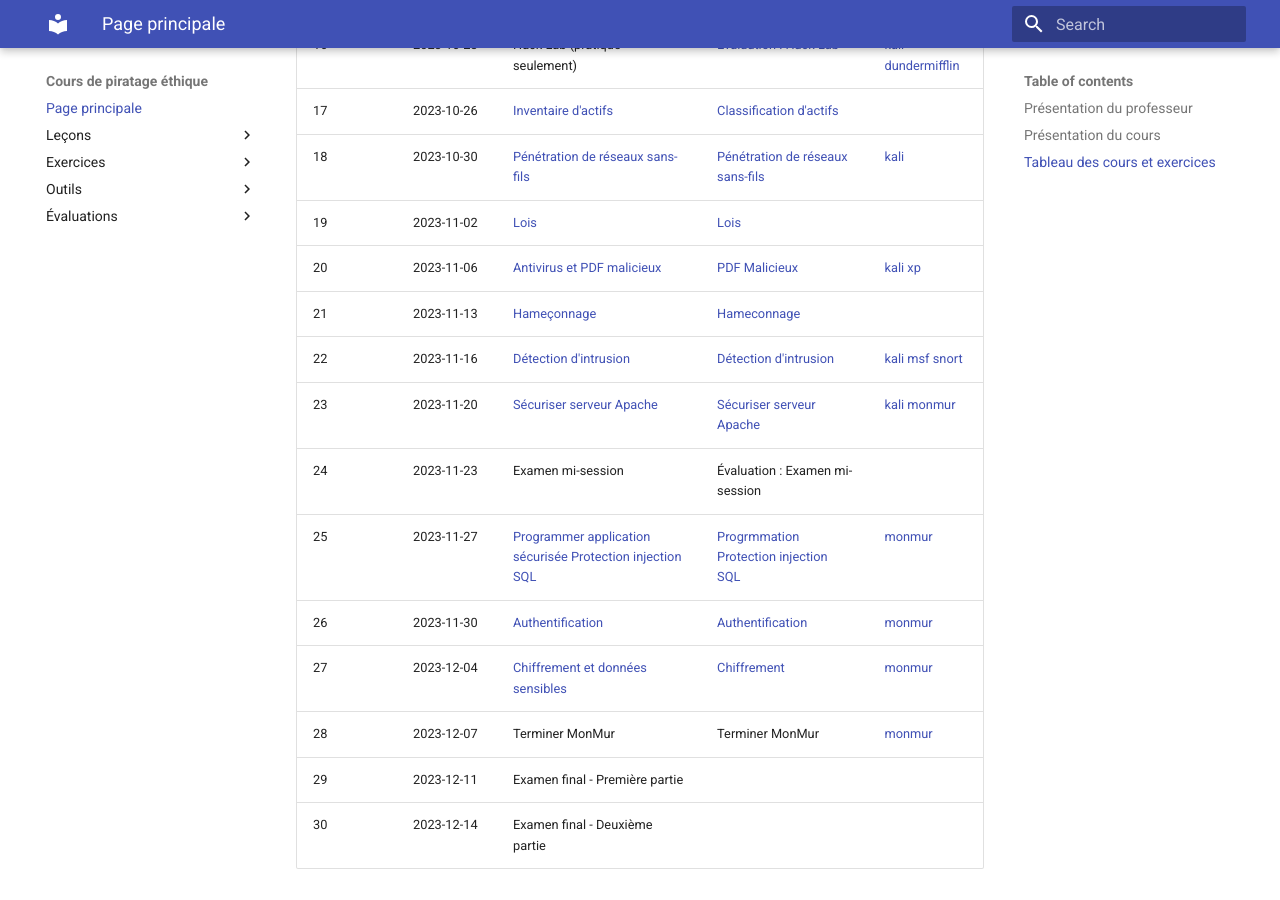
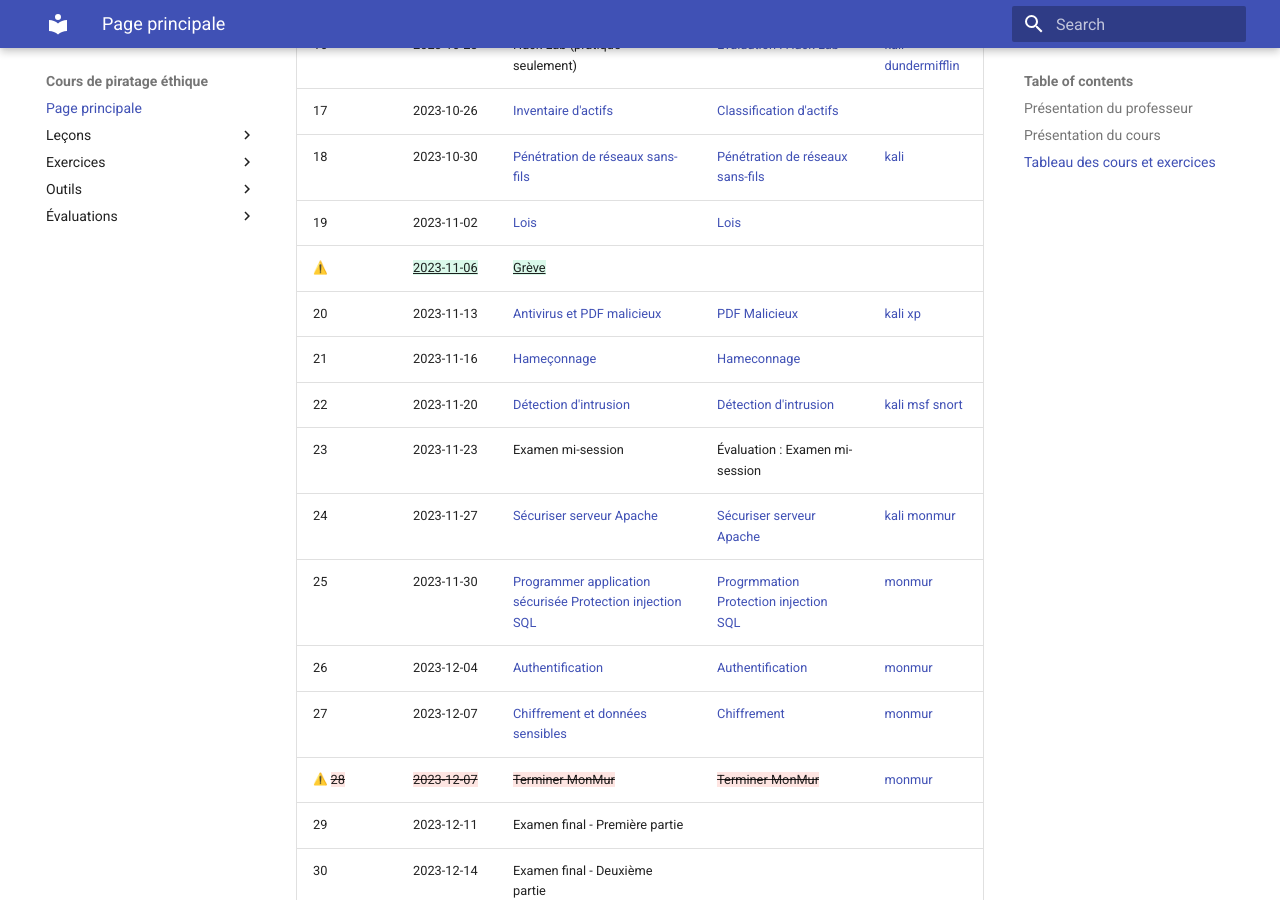
Before and after one commit to cegepvictoetienne/piratage, an MkDocs documentation site: the page built from wiki/index.md, in a window 1280 px wide and 900 px high, scrolled down 1634 px. Built offline with MkDocs 1.6.1 and Material for MkDocs 9.7.7, drawn with Linux system fonts in a browser that asks for light colours; emoji names are drawn with the system emoji font.

Commit message:
changements - grève

```diff
--- a/mkdocs.yml
+++ b/mkdocs.yml
@@ -86,7 +86,11 @@ nav:
 
 markdown_extensions:
   - admonition
-
+  - pymdownx.critic
+  - attr_list
+  - pymdownx.emoji:
+      emoji_index: !!python/name:materialx.emoji.twemoji
+      emoji_generator: !!python/name:materialx.emoji.to_svg
 docs_dir: 'wiki'
 site_dir: 'www'
 use_directory_urls: True
--- a/wiki/index.md
+++ b/wiki/index.md
@@ -51,14 +51,15 @@ Ce cours consiste à faire un tableau des différents sujets relatifs à la cybe
 | 17    | 2023-10-26 | [Inventaire d'actifs](lecons/11_Inventaire_Actifs.md)                                                                                               | [Classification d'actifs](exercices/10_classification_actifs.md)                                                                    |
 | 18    | 2023-10-30 | [Pénétration de réseaux sans-fils](lecons/13_Penetration_reseau_sans_fils.md)                                                                       | [Pénétration de réseaux sans-fils](exercices/13_Penetration_reseau_sans_fils.md)                                                    | [kali][]                   |
 | 19    | 2023-11-02 | [Lois](lecons/18_Lois.md)                                                                                                                           | [Lois](exercices/18_Lois.md)                                                                                                        |
-| 20    | 2023-11-06 | [Antivirus et PDF malicieux](lecons/09_Antivirus_et_PDF_malicieux.md)                                                                               | [PDF Malicieux](exercices/09_PDF_Malicieux.md)                                                                                      | [kali][] [xp][]            |
-| 21    | 2023-11-13 | [Hameçonnage](lecons/10_Hameconnage.md)                                                                                                             | [Hameconnage](exercices/10_Hameconnage.md)                                                                                          |
-| 22    | 2023-11-16 | [Détection d'intrusion](lecons/17_Detection_intrusion.md)                                                                                           | [Détection d'intrusion](exercices/17_Detection_intrusion.md)                                                                        | [kali][] [msf][] [snort][] |
-| 23    | 2023-11-20 | [Sécuriser serveur Apache](lecons/21_Securiser_Apache.md)                                                                                           | [Sécuriser serveur Apache](exercices/21_Securiser_Apache.md)                                                                        | [kali][] [monmur][]        |
-| 24    | 2023-11-23 | Examen mi-session                                                                                                                                   | Évaluation : Examen mi-session                                                                                                      |
-| 25    | 2023-11-27 | [Programmer application sécurisée](lecons/22_Programmer_application_securisee.md) [Protection injection SQL](lecons/23_Protection_Injection_SQL.md) | [Progrmmation](exercices/22_Programmer_application_securisee.md) [Protection injection SQL](exercices/23_Proteger_injection_SQL.md) | [monmur][]                 |
-| 26    | 2023-11-30 | [Authentification](lecons/25_Authentification.md)                                                                                                   | [Authentification](exercices/25_Authentification.md)                                                                                | [monmur][]                 |
-| 27    | 2023-12-04 | [Chiffrement et données sensibles](lecons/24_Chiffrement_et_donnees_sensibles.md)                                                                   | [Chiffrement](exercices/24_Chiffrement.md)                                                                                          | [monmur][]                 |
-| 28    | 2023-12-07 | Terminer MonMur                                                                                                                                     | Terminer MonMur                                                                                                                     | [monmur][]                 |
+| :warning:    | {++2023-11-06++} | {++Grève    ++}                      |                                                                                      |           |
+| 20    | 2023-11-13 | [Antivirus et PDF malicieux](lecons/09_Antivirus_et_PDF_malicieux.md)                                                                               | [PDF Malicieux](exercices/09_PDF_Malicieux.md)                                                                                      | [kali][] [xp][]            |
+| 21    | 2023-11-16 | [Hameçonnage](lecons/10_Hameconnage.md)                                                                                                             | [Hameconnage](exercices/10_Hameconnage.md)                                                                                          |
+| 22    | 2023-11-20 | [Détection d'intrusion](lecons/17_Detection_intrusion.md)                                                                                           | [Détection d'intrusion](exercices/17_Detection_intrusion.md)                                                                        | [kali][] [msf][] [snort][] |
+| 23    | 2023-11-23 | Examen mi-session                                                                                                                                   | Évaluation : Examen mi-session                                                                                                      |
+| 24    | 2023-11-27 | [Sécuriser serveur Apache](lecons/21_Securiser_Apache.md)                                                                                           | [Sécuriser serveur Apache](exercices/21_Securiser_Apache.md)                                                                        | [kali][] [monmur][]        |
+| 25    | 2023-11-30 | [Programmer application sécurisée](lecons/22_Programmer_application_securisee.md) [Protection injection SQL](lecons/23_Protection_Injection_SQL.md) | [Progrmmation](exercices/22_Programmer_application_securisee.md) [Protection injection SQL](exercices/23_Proteger_injection_SQL.md) | [monmur][]                 |
+| 26    | 2023-12-04 | [Authentification](lecons/25_Authentification.md)                                                                                                   | [Authentification](exercices/25_Authentification.md)                                                                                | [monmur][]                 |
+| 27    | 2023-12-07 | [Chiffrement et données sensibles](lecons/24_Chiffrement_et_donnees_sensibles.md)                                                                   | [Chiffrement](exercices/24_Chiffrement.md)                                                                                          | [monmur][]                 |
+| :warning: {--28--}    | {--2023-12-07--} | {--Terminer MonMur--}                                                                                                                                     | {--Terminer MonMur--}                                                                                                                     | [monmur][]                 |
 | 29    | 2023-12-11 | Examen final - Première partie                                                                                                                      |
 | 30    | 2023-12-14 | Examen final - Deuxième partie                                                                                                                      |
```
